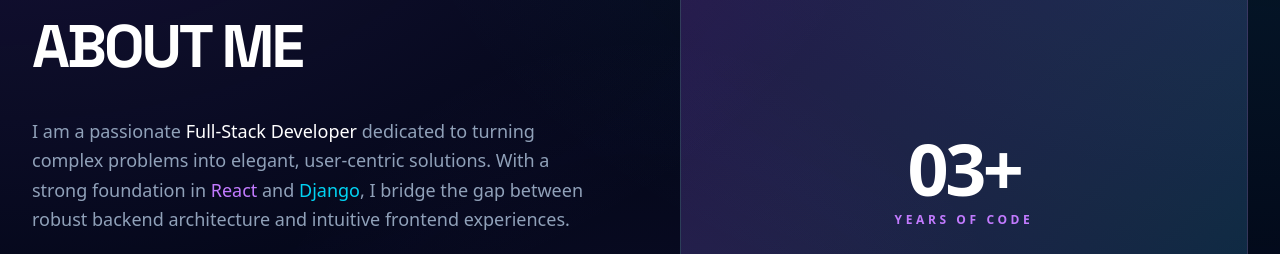
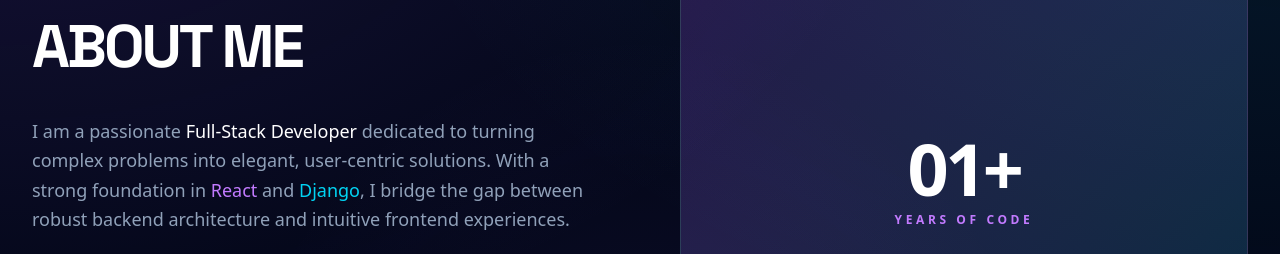
Before and after one commit to Nirdesh-khanal/my-portfolio, a React (Vite) app: page / in a window 1280 px wide. Shown: the part 1000-1254 px from the top of the page. Built offline with nearby package versions, Linux system fonts and the light colour scheme.

Commit message:
fixes: changs coading years

```diff
--- a/src/components/About.jsx
+++ b/src/components/About.jsx
@@ -32,7 +32,7 @@ const About = () => {
             <div className="absolute inset-0 bg-gradient-to-br from-purple-500/20 to-cyan-500/20 border border-white/10" />
             <div className="absolute inset-0 flex items-center justify-center">
                <div className="text-center p-12">
-                  <div className="text-7xl font-bold text-white mb-2 uppercase tracking-tighter">03+</div>
+                  <div className="text-7xl font-bold text-white mb-2 uppercase tracking-tighter">01+</div>
                   <div className="text-xs font-bold uppercase tracking-[0.3em] text-purple-400">Years of Code</div>
                </div>
             </div>
```
